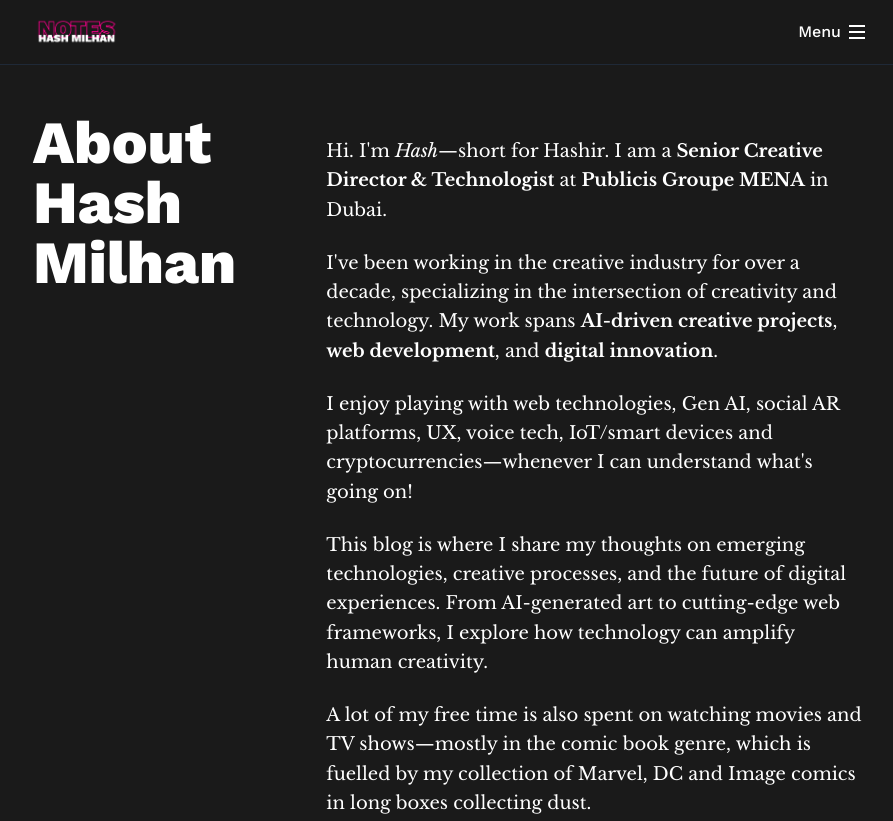
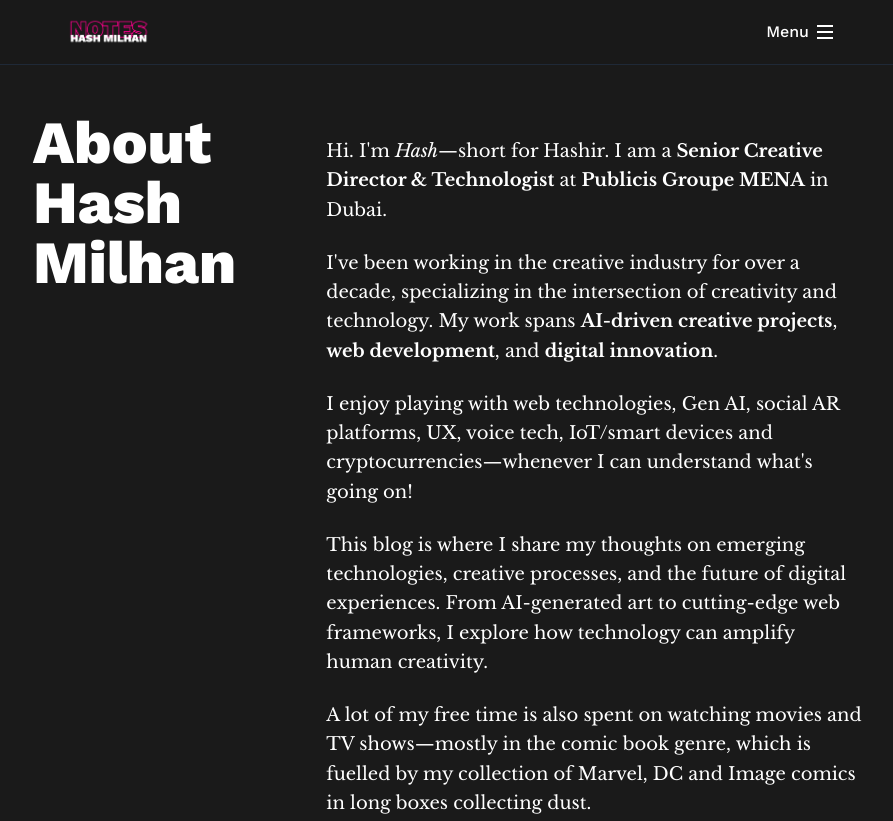
Before and after one commit to hashmil/hashblog, an Astro site: page /about in a window 1280 px wide. Shown: the top 821 px of the page, without its empty margins (191-1084 px from the left). Built offline with nearby package versions, Linux system fonts and the light colour scheme; Astro itself is replaced by a stand-in of ours; no server answers.

Commit message:
Refactor layout in Header and index components; adjust structure for better alignment and responsiveness. Update global CSS to prevent layout shifts caused by scrollbar appearance.

```diff
--- a/src/components/Header.astro
+++ b/src/components/Header.astro
@@ -5,7 +5,8 @@ import logoImage from '../images/logo.png';
 
 <header class="sticky top-0 z-40 bg-dark/80 backdrop-blur-md border-b border-gray-800" transition:name="site-header">
   <div class="container py-4">
-    <div class="flex items-center justify-between w-full">
+    <div class="max-w-3xl mx-auto">
+      <div class="flex items-center justify-between w-full">
       <!-- Logo -->
       <div class="flex-shrink-0">
         <a href="/" class="flex items-center group hover:opacity-80 transition-opacity duration-200" transition:name="site-logo">
@@ -29,6 +30,7 @@ import logoImage from '../images/logo.png';
           </div>
         </button>
       </div>
+      </div>
     </div>
   </div>
 </header>
--- a/src/pages/index.astro
+++ b/src/pages/index.astro
@@ -26,6 +26,7 @@ function formatDate(date: Date) {
 	<Header />
 
 	<main class="container py-12" transition:name="main-content">
+		<div class="max-w-3xl mx-auto">
 		<!-- Featured/Latest Post -->
 		{sortedPosts[0] && (
 			<article class="mb-16" transition:name={`post-preview-${sortedPosts[0].slug}`}>
@@ -87,6 +88,7 @@ function formatDate(date: Date) {
 				</div>
 			</section>
 		)}
+		</div>
 	</main>
 
 	<!-- Menu Component -->
--- a/src/styles/global.css
+++ b/src/styles/global.css
@@ -12,6 +12,8 @@
 
   body {
     @apply bg-dark text-white;
+    /* Prevent layout shift from scrollbar appearance/disappearance */
+    overflow-y: scroll;
   }
 
   /* Focus styles for accessibility */
```
